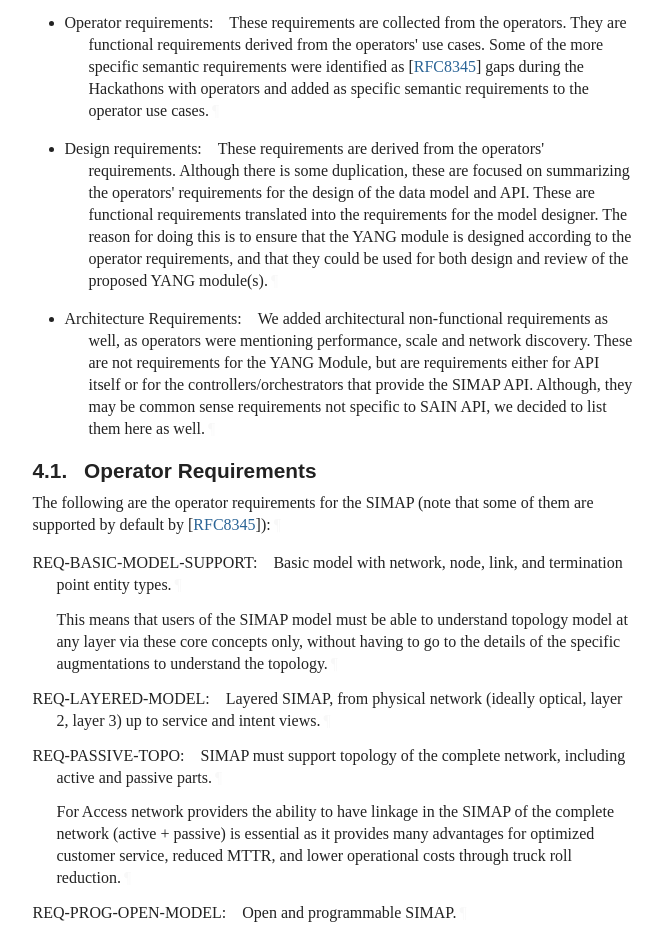
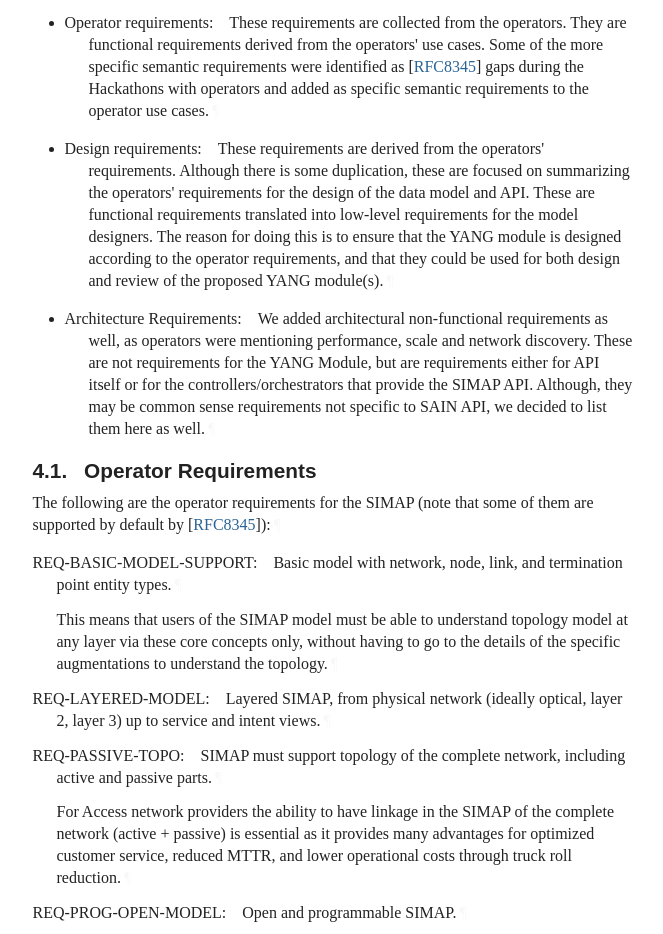
Before and after one commit to ietf-wg-nmop/draft-ietf-nmop-digital-map-concept, a plain HTML site: page requirements-clarification/draft-ietf-nmop-simap-concept.html in a window 1280 px wide. Shown: the part 10320-11254 px from the top of the page, without its empty margins (92-755 px from the left). Drawn offline with Linux system fonts and the light colour scheme; a web font is replaced by a local one.

Commit message:
Script updating gh-pages from ad62a78. [ci skip]

```diff
--- a/requirements-clarification/draft-ietf-nmop-simap-concept.html
+++ b/requirements-clarification/draft-ietf-nmop-simap-concept.html
@@ -1888,7 +1888,7 @@ operators and added as specific semantic requirements to the operator use cases.
             <dd style="margin-left: 1.5em" id="section-4-2.2.1.2">
               <p id="section-4-2.2.1.2.1">These requirements are derived from the operators' requirements. Although there is some duplication,
 these are focused on summarizing the operators' requirements for the design of the data model and API.
-These are functional requirements translated into the requirements for the model designer.
+These are functional requirements translated into low-level requirements for the model designers.
 The reason for doing this is to ensure that the YANG module is designed according to the operator
 requirements, and that they could be used for both design and review of the proposed YANG module(s).<a href="#section-4-2.2.1.2.1" class="pilcrow">¶</a></p>
 </dd>
```
Also changed, not shown: requirements-clarification/draft-ietf-nmop-simap-concept.txt.
